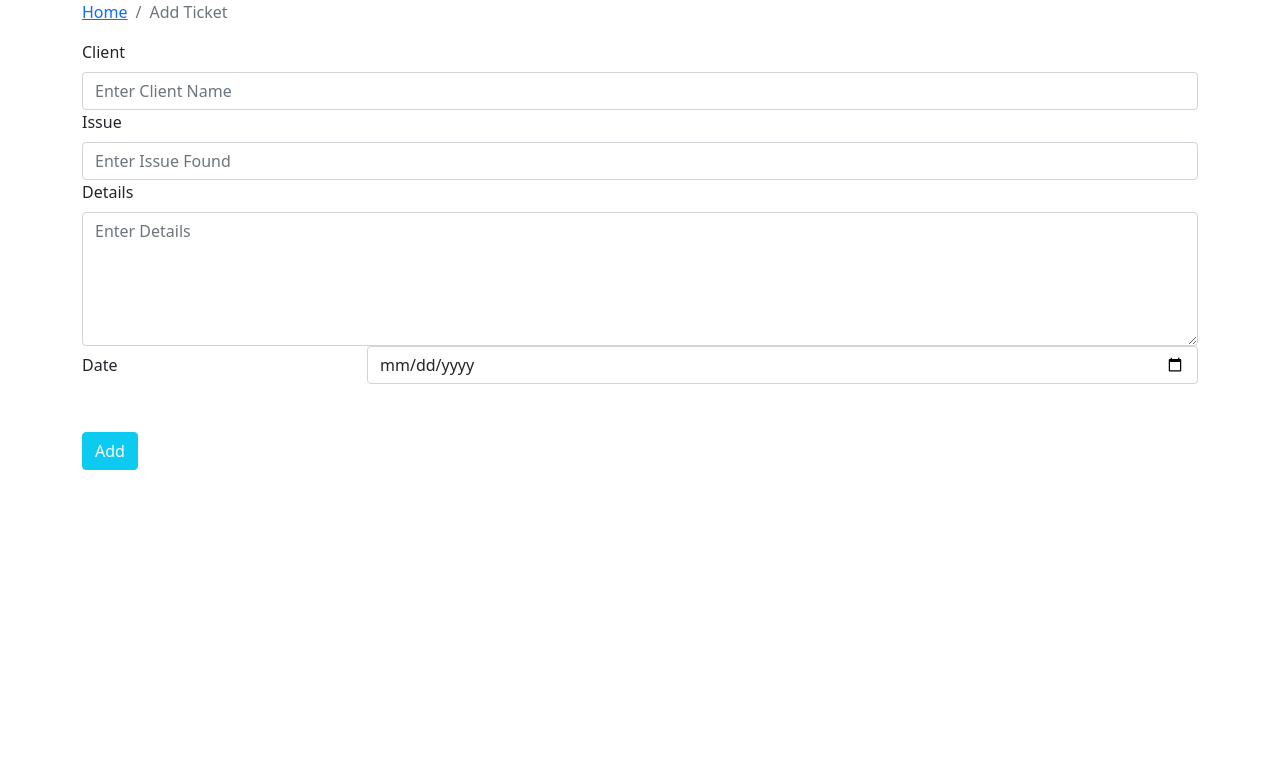
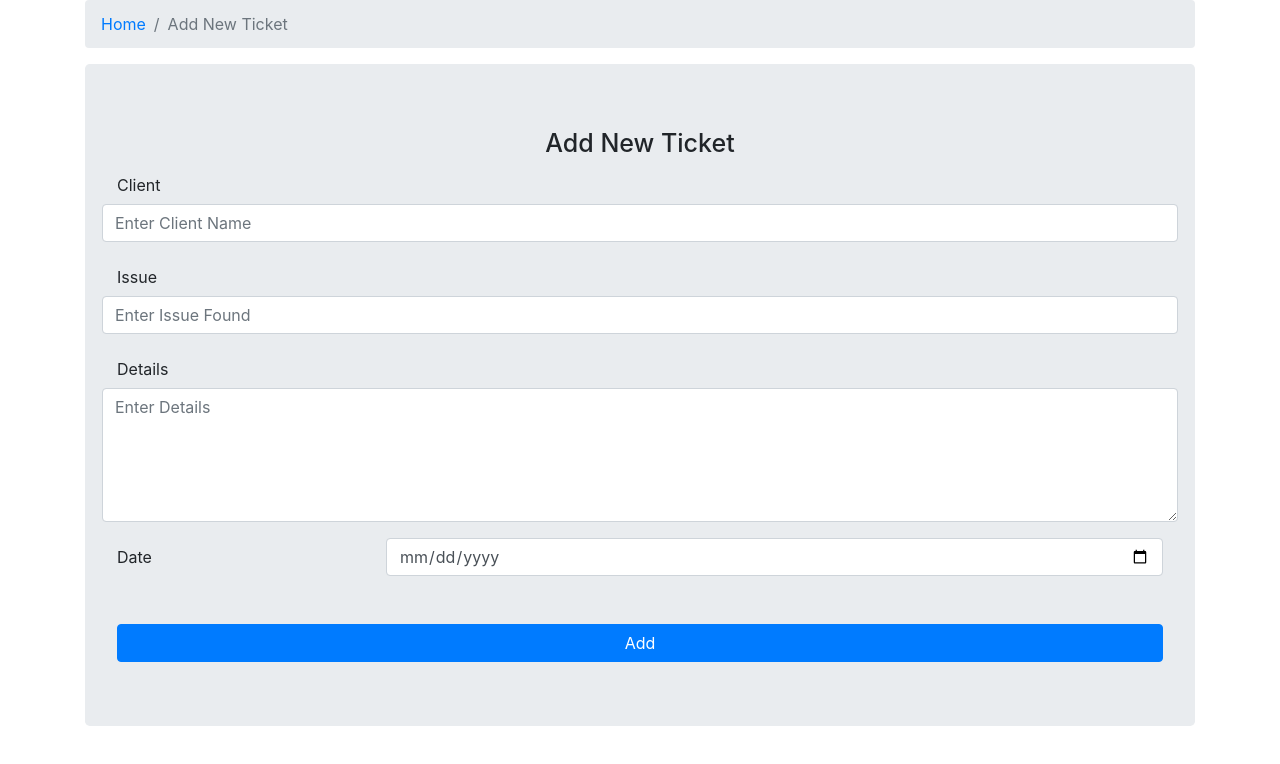
Before and after one commit to muchumi/tasks-ticketing-system, a React (Create React App) app in the folder client/: page / in a window 1280 px wide. Shown: the top 764 px of the page. Built offline with nearby package versions, Linux system fonts and the light colour scheme.

Commit message:
debugging

```diff
--- a/client/package.json
+++ b/client/package.json
@@ -6,7 +6,7 @@
     "@testing-library/jest-dom": "^5.14.1",
     "@testing-library/react": "^11.2.7",
     "@testing-library/user-event": "^12.8.3",
-    "bootstrap": "^5.1.2",
+    "bootstrap": "^4.5.2",
     "prop-types": "^15.7.2",
     "react": "^17.0.2",
     "react-bootstrap": "^1.6.4",
--- /dev/null
+++ b/client/src/components/AddTicketsForm/AddTicketsForm.css
@@ -0,0 +1,5 @@
+.ticket-heading{
+    font-size: 25px;
+    line-height: normal;
+    text-align: center;
+}
--- a/client/src/components/AddTicketsForm/AddTicketsForm.js
+++ b/client/src/components/AddTicketsForm/AddTicketsForm.js
@@ -1,20 +1,21 @@
 import React from 'react';
-import { Container, Row, Col, Form, Button } from 'react-bootstrap';
+import { Jumbotron, Container, Row, Col, Form, Button } from 'react-bootstrap';
 import PageBreadcrumb from '../Breadcrumb/Breadcrumb.js';
+import './AddTicketsForm.css';
 
 const AddTickets = ({ handleOnChange, handleOnSubmit }) => {
     return(
         <Container>
             <Row>
                 <Col>
-                    <PageBreadcrumb page="Add Ticket"/>
+                    <PageBreadcrumb page="Add New Ticket"/>
                 </Col>
             </Row>
-            <Row>
-                <Col>
+            <Jumbotron>
+                <h1 className="ticket-heading">Add New Ticket</h1>
                 <Form autocomplete = "off" onSubmit = { handleOnSubmit }>
-                        <Form.Group>
-                            <Form.Label>Client</Form.Label>
+                    <Form.Group as={Row}>
+                        <Form.Label column sm={3}>Client</Form.Label>
                         <Form.Control
                             type="text"
                             name="client"
@@ -24,8 +25,8 @@ const AddTickets = ({ handleOnChange, handleOnSubmit }) => {
                             required
                         />
                     </Form.Group>
-                        <Form.Group>
-                            <Form.Label>Issue</Form.Label>
+                    <Form.Group as={Row}>
+                        <Form.Label column sm={3}>Issue</Form.Label>
                         <Form.Control
                             type="text"
                             name="issue"
@@ -35,8 +36,8 @@ const AddTickets = ({ handleOnChange, handleOnSubmit }) => {
                             required
                         />
                     </Form.Group>
-                        <Form.Group>
-                            <Form.Label>Details</Form.Label>
+                    <Form.Group as={Row}>
+                        <Form.Label column sm={3}>Details</Form.Label>
                         <Form.Control
                             as="textarea"
                             type="text"
@@ -49,7 +50,7 @@ const AddTickets = ({ handleOnChange, handleOnSubmit }) => {
                         />
                     </Form.Group>
                     <Form.Group as={Row}>
-                            <Form.Label column sm={3} lg={3}>
+                        <Form.Label column sm={3}>
                             Date
                         </Form.Label>
                         <Col sm={9}>
@@ -62,10 +63,9 @@ const AddTickets = ({ handleOnChange, handleOnSubmit }) => {
                             />
                         </Col>
                     </Form.Group>
-                        <Button type="submit" variant="info" className="mt-5 text-white">Add</Button>
+                    <Button type="submit" block variant="primary" className="mt-5 text-white">Add</Button>
                 </Form>
-                </Col>
-            </Row>
+            </Jumbotron>
         </Container>
     );
 }
--- a/client/src/components/App.js
+++ b/client/src/components/App.js
@@ -1,4 +1,5 @@
 import React from 'react';
+import Home from '../components/Home/Home.js';
 import Layout from '../components/Layout/Layout.js';
 import AddTicketsForm from '../components/AddTicketsForm/AddTicketsForm.js';
 import './App.css';
@@ -8,6 +9,7 @@ const App = () => {
         <div className="App">
             {/* <Layout /> */}
             <AddTicketsForm />
+            {/* <Home /> */}
         </div>
     );
 }
--- /dev/null
+++ b/client/src/components/Home/Home.css
@@ -0,0 +1,6 @@
+.Home{
+    height: 100vh;
+    display: flex;
+    justify-content: center;
+    align-items: center;
+}
--- a/client/src/components/Home/Home.js
+++ b/client/src/components/Home/Home.js
@@ -1,4 +1,5 @@
 import React, { useState } from 'react';
+import { Jumbotron } from 'react-bootstrap';
 import Login from '../Login/Login.js';
 import ResetPassword from '../ResetPassword/ResetPassword.js';
 import './Home.css';
@@ -44,14 +45,14 @@ const Home = () => {
     }
     return(
         <div className="Home bg-info">
-            <div className="background-form-section">
+            <Jumbotron className="form-box">
                 {formLoad === "login" && (
                     <Login handleOnChange={handleOnChange} handleOnSubmit={handleOnSubmit} email={state.email} password={state.password} switchForm={switchForm} />
                 )}
                 {formLoad === "rest" && (
                     <ResetPassword handleOnChange={handleOnChange} handleOnResetSubmit={handleOnResetSubmit} email={state.email} switchForm = {switchForm} />
                 )}
-            </div>
+            </Jumbotron>
         </div>
     );
 };
--- a/client/src/components/Login/Login.js
+++ b/client/src/components/Login/Login.js
@@ -33,7 +33,7 @@ const Login = ({ handleOnChange, handleOnSubmit, switchForm, email, password })
                                 required
                             />
                         </Form.Group>
-                        <Button type="submit" className="loginButton">login</Button>
+                        <Button type="submit" block className="loginButton">login</Button>
                     </Form>
                     <hr />
                 </Col>
--- a/client/src/components/ResetPassword/ResetPassword.js
+++ b/client/src/components/ResetPassword/ResetPassword.js
@@ -22,7 +22,7 @@ const ResetPassword = ({ handleOnChange, handleOnResetSubmit, switchForm, email
                                 required
                             />
                         </Form.Group>
-                        <Button type="submit" className="resetButton">Reset</Button>
+                        <Button type="submit" block  className="resetButton">Reset</Button>
                     </Form>
                     <hr />
                 </Col>
```
Also changed, not shown: 1 other file (tests, documents, lock files or other folders). Lines whose indentation alone changed are shown as unchanged.
